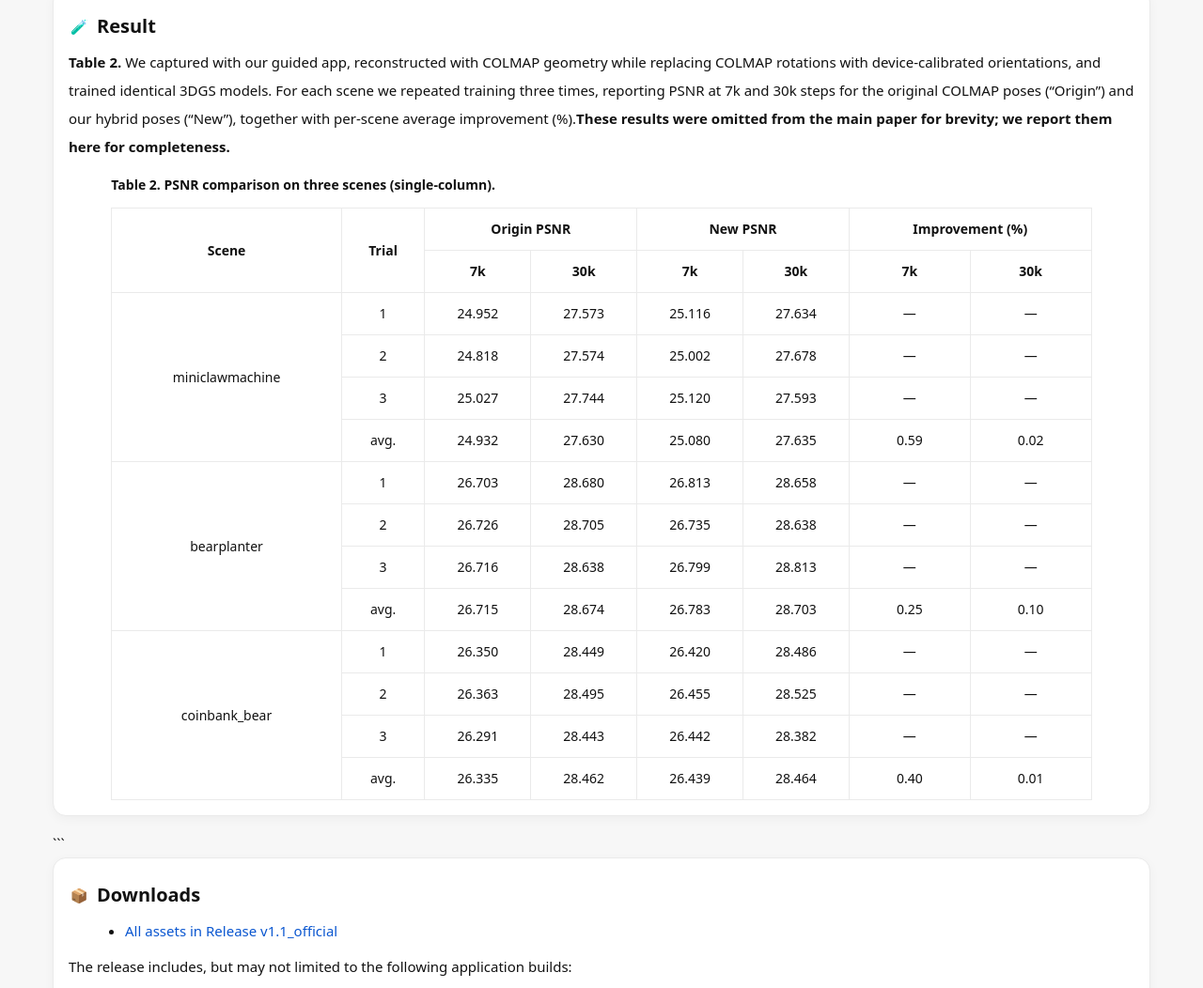
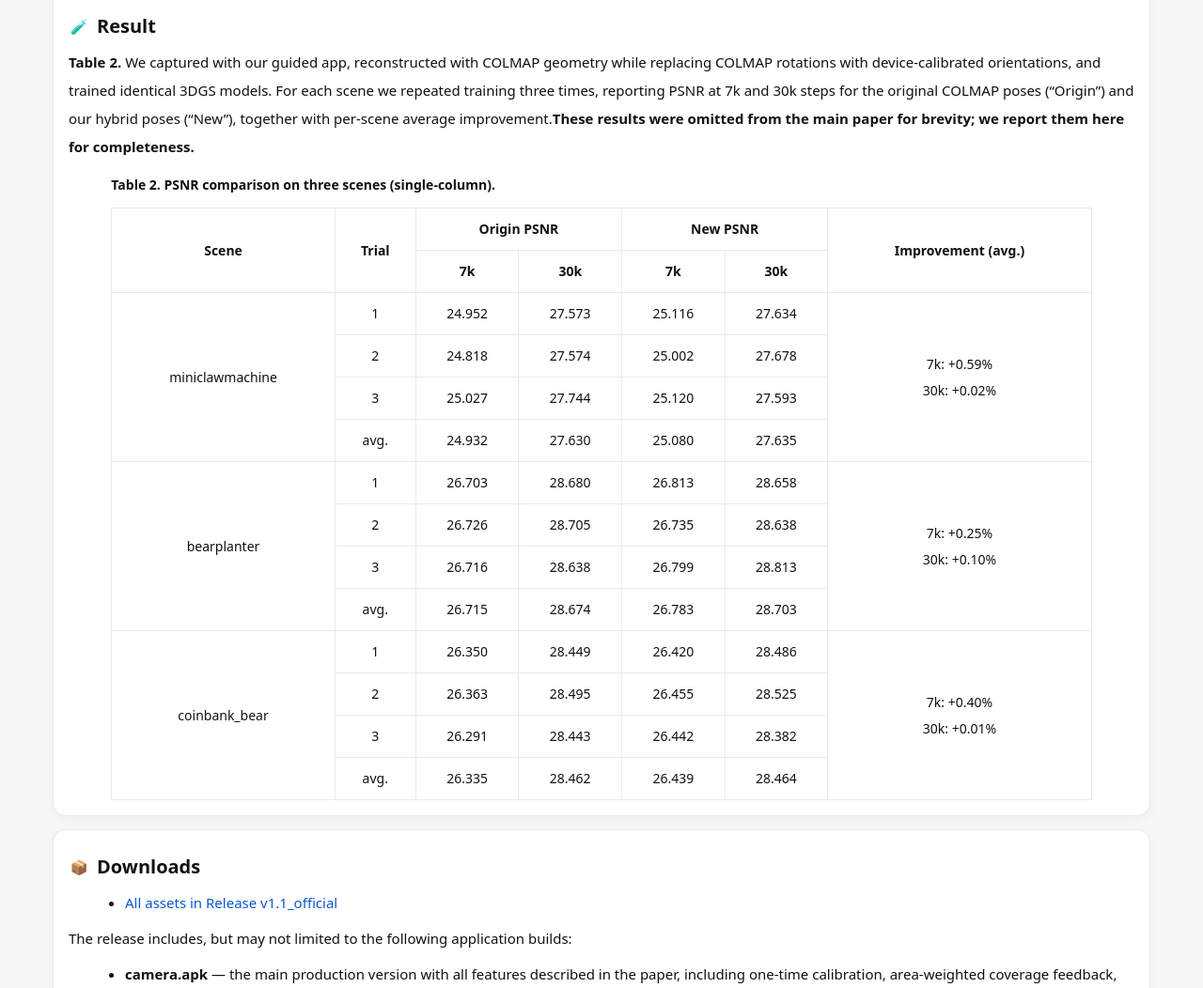
Before and after one commit to zyz-nwpu/An-Object-Centered-Data-Acquisition-Method-for-3D-Gaussian-Splatting-using-Mobile-Phone, a plain HTML site: page docs/index.html in a window 1280 px wide. Shown: the part 4458-5510 px from the top of the page at 94% size. Drawn offline with Linux system fonts and the light colour scheme.

Commit message:
Update index.html

````diff
--- a/docs/index.html
+++ b/docs/index.html
@@ -329,12 +329,12 @@
   </div>
 </section>
 
-<!-- ===== TABLE 2: COLMAP full poses vs. COLMAP centers + device orientations ===== -->
+<!-- ===== TABLE 2: COLMAP full poses vs. COLMAP centers + device orientations (merged Improvement cell) ===== -->
 <section class="card" style="margin-top:20px;">
   <div class="hrow"><span class="hicon">🧪</span><div class="htxt">Result</div></div>
   <p>
     <strong>Table&nbsp;2.</strong> We captured with our guided app, reconstructed with COLMAP geometry while replacing COLMAP rotations with device-calibrated orientations, and trained identical 3DGS models.
-    For each scene we repeated training three times, reporting PSNR at 7k and 30k steps for the original COLMAP poses (“Origin”) and our hybrid poses (“New”), together with per-scene average improvement (%).<strong>These results were omitted from the main paper for brevity; we report them here for completeness.</strong>
+    For each scene we repeated training three times, reporting PSNR at 7k and 30k steps for the original COLMAP poses (“Origin”) and our hybrid poses (“New”), together with per-scene average improvement.<strong>These results were omitted from the main paper for brevity; we report them here for completeness.</strong>
   </p>
 
   <div style="max-width:92%; margin:0 auto; overflow-x:auto;">
@@ -348,11 +348,9 @@
           <th rowspan="2" style="border:1px solid var(--line); padding:8px; text-align:center; vertical-align:middle;">Trial</th>
           <th colspan="2" style="border:1px solid var(--line); padding:8px; text-align:center;">Origin PSNR</th>
           <th colspan="2" style="border:1px solid var(--line); padding:8px; text-align:center;">New PSNR</th>
-          <th colspan="2" style="border:1px solid var(--line); padding:8px; text-align:center;">Improvement (%)</th>
+          <th rowspan="2" style="border:1px solid var(--line); padding:8px; text-align:center; vertical-align:middle;">Improvement (avg.)</th>
         </tr>
         <tr>
-          <th style="border:1px solid var(--line); padding:8px; text-align:center;">7k</th>
-          <th style="border:1px solid var(--line); padding:8px; text-align:center;">30k</th>
           <th style="border:1px solid var(--line); padding:8px; text-align:center;">7k</th>
           <th style="border:1px solid var(--line); padding:8px; text-align:center;">30k</th>
           <th style="border:1px solid var(--line); padding:8px; text-align:center;">7k</th>
@@ -361,102 +359,110 @@
       </thead>
       <tbody>
         <!-- ===== miniclawmachine ===== -->
-        <tr><td rowspan="4" style="border:1px solid var(--line); padding:8px; text-align:center;">miniclawmachine</td>
+        <tr>
+          <td rowspan="4" style="border:1px solid var(--line); padding:8px; text-align:center;">miniclawmachine</td>
           <td style="border:1px solid var(--line); padding:8px; text-align:center;">1</td>
           <td style="border:1px solid var(--line); padding:8px; text-align:center;">24.952</td>
           <td style="border:1px solid var(--line); padding:8px; text-align:center;">27.573</td>
           <td style="border:1px solid var(--line); padding:8px; text-align:center;">25.116</td>
           <td style="border:1px solid var(--line); padding:8px; text-align:center;">27.634</td>
-            <td style="border:1px solid var(--line); padding:8px; text-align:center;">—</td>
-            <td style="border:1px solid var(--line); padding:8px; text-align:center;">—</td></tr>
-        <tr><td style="border:1px solid var(--line); padding:8px; text-align:center;">2</td>
+          <td rowspan="4" style="border:1px solid var(--line); padding:8px; text-align:center; white-space:nowrap;">
+            7k: +0.59%<br>30k: +0.02%
+          </td>
+        </tr>
+        <tr>
+          <td style="border:1px solid var(--line); padding:8px; text-align:center;">2</td>
           <td style="border:1px solid var(--line); padding:8px; text-align:center;">24.818</td>
           <td style="border:1px solid var(--line); padding:8px; text-align:center;">27.574</td>
           <td style="border:1px solid var(--line); padding:8px; text-align:center;">25.002</td>
           <td style="border:1px solid var(--line); padding:8px; text-align:center;">27.678</td>
-            <td style="border:1px solid var(--line); padding:8px; text-align:center;">—</td>
-            <td style="border:1px solid var(--line); padding:8px; text-align:center;">—</td></tr>
-        <tr><td style="border:1px solid var(--line); padding:8px; text-align:center;">3</td>
+        </tr>
+        <tr>
+          <td style="border:1px solid var(--line); padding:8px; text-align:center;">3</td>
           <td style="border:1px solid var(--line); padding:8px; text-align:center;">25.027</td>
           <td style="border:1px solid var(--line); padding:8px; text-align:center;">27.744</td>
           <td style="border:1px solid var(--line); padding:8px; text-align:center;">25.120</td>
           <td style="border:1px solid var(--line); padding:8px; text-align:center;">27.593</td>
-            <td style="border:1px solid var(--line); padding:8px; text-align:center;">—</td>
-            <td style="border:1px solid var(--line); padding:8px; text-align:center;">—</td></tr>
-        <tr><td style="border:1px solid var(--line); padding:8px; text-align:center;">avg.</td>
+        </tr>
+        <tr>
+          <td style="border:1px solid var(--line); padding:8px; text-align:center;">avg.</td>
           <td style="border:1px solid var(--line); padding:8px; text-align:center;">24.932</td>
           <td style="border:1px solid var(--line); padding:8px; text-align:center;">27.630</td>
           <td style="border:1px solid var(--line); padding:8px; text-align:center;">25.080</td>
           <td style="border:1px solid var(--line); padding:8px; text-align:center;">27.635</td>
-            <td style="border:1px solid var(--line); padding:8px; text-align:center;">0.59</td>
-            <td style="border:1px solid var(--line); padding:8px; text-align:center;">0.02</td></tr>
+        </tr>
 
         <!-- ===== bearplanter ===== -->
-        <tr><td rowspan="4" style="border:1px solid var(--line); padding:8px; text-align:center;">bearplanter</td>
+        <tr>
+          <td rowspan="4" style="border:1px solid var(--line); padding:8px; text-align:center;">bearplanter</td>
           <td style="border:1px solid var(--line); padding:8px; text-align:center;">1</td>
           <td style="border:1px solid var(--line); padding:8px; text-align:center;">26.703</td>
           <td style="border:1px solid var(--line); padding:8px; text-align:center;">28.680</td>
           <td style="border:1px solid var(--line); padding:8px; text-align:center;">26.813</td>
           <td style="border:1px solid var(--line); padding:8px; text-align:center;">28.658</td>
-            <td style="border:1px solid var(--line); padding:8px; text-align:center;">—</td>
-            <td style="border:1px solid var(--line); padding:8px; text-align:center;">—</td></tr>
-        <tr><td style="border:1px solid var(--line); padding:8px; text-align:center;">2</td>
+          <td rowspan="4" style="border:1px solid var(--line); padding:8px; text-align:center; white-space:nowrap;">
+            7k: +0.25%<br>30k: +0.10%
+          </td>
+        </tr>
+        <tr>
+          <td style="border:1px solid var(--line); padding:8px; text-align:center;">2</td>
           <td style="border:1px solid var(--line); padding:8px; text-align:center;">26.726</td>
           <td style="border:1px solid var(--line); padding:8px; text-align:center;">28.705</td>
           <td style="border:1px solid var(--line); padding:8px; text-align:center;">26.735</td>
           <td style="border:1px solid var(--line); padding:8px; text-align:center;">28.638</td>
-            <td style="border:1px solid var(--line); padding:8px; text-align:center;">—</td>
-            <td style="border:1px solid var(--line); padding:8px; text-align:center;">—</td></tr>
-        <tr><td style="border:1px solid var(--line); padding:8px; text-align:center;">3</td>
+        </tr>
+        <tr>
+          <td style="border:1px solid var(--line); padding:8px; text-align:center;">3</td>
           <td style="border:1px solid var(--line); padding:8px; text-align:center;">26.716</td>
           <td style="border:1px solid var(--line); padding:8px; text-align:center;">28.638</td>
           <td style="border:1px solid var(--line); padding:8px; text-align:center;">26.799</td>
           <td style="border:1px solid var(--line); padding:8px; text-align:center;">28.813</td>
-            <td style="border:1px solid var(--line); padding:8px; text-align:center;">—</td>
-            <td style="border:1px solid var(--line); padding:8px; text-align:center;">—</td></tr>
-        <tr><td style="border:1px solid var(--line); padding:8px; text-align:center;">avg.</td>
+        </tr>
+        <tr>
+          <td style="border:1px solid var(--line); padding:8px; text-align:center;">avg.</td>
           <td style="border:1px solid var(--line); padding:8px; text-align:center;">26.715</td>
           <td style="border:1px solid var(--line); padding:8px; text-align:center;">28.674</td>
           <td style="border:1px solid var(--line); padding:8px; text-align:center;">26.783</td>
           <td style="border:1px solid var(--line); padding:8px; text-align:center;">28.703</td>
-            <td style="border:1px solid var(--line); padding:8px; text-align:center;">0.25</td>
-            <td style="border:1px solid var(--line); padding:8px; text-align:center;">0.10</td></tr>
+        </tr>
 
         <!-- ===== coinbank_bear ===== -->
-        <tr><td rowspan="4" style="border:1px solid var(--line); padding:8px; text-align:center;">coinbank_bear</td>
+        <tr>
+          <td rowspan="4" style="border:1px solid var(--line); padding:8px; text-align:center;">coinbank_bear</td>
           <td style="border:1px solid var(--line); padding:8px; text-align:center;">1</td>
           <td style="border:1px solid var(--line); padding:8px; text-align:center;">26.350</td>
           <td style="border:1px solid var(--line); padding:8px; text-align:center;">28.449</td>
           <td style="border:1px solid var(--line); padding:8px; text-align:center;">26.420</td>
           <td style="border:1px solid var(--line); padding:8px; text-align:center;">28.486</td>
-            <td style="border:1px solid var(--line); padding:8px; text-align:center;">—</td>
-            <td style="border:1px solid var(--line); padding:8px; text-align:center;">—</td></tr>
-        <tr><td style="border:1px solid var(--line); padding:8px; text-align:center;">2</td>
+          <td rowspan="4" style="border:1px solid var(--line); padding:8px; text-align:center; white-space:nowrap;">
+            7k: +0.40%<br>30k: +0.01%
+          </td>
+        </tr>
+        <tr>
+          <td style="border:1px solid var(--line); padding:8px; text-align:center;">2</td>
           <td style="border:1px solid var(--line); padding:8px; text-align:center;">26.363</td>
           <td style="border:1px solid var(--line); padding:8px; text-align:center;">28.495</td>
           <td style="border:1px solid var(--line); padding:8px; text-align:center;">26.455</td>
           <td style="border:1px solid var(--line); padding:8px; text-align:center;">28.525</td>
-            <td style="border:1px solid var(--line); padding:8px; text-align:center;">—</td>
-            <td style="border:1px solid var(--line); padding:8px; text-align:center;">—</td></tr>
-        <tr><td style="border:1px solid var(--line); padding:8px; text-align:center;">3</td>
+        </tr>
+        <tr>
+          <td style="border:1px solid var(--line); padding:8px; text-align:center;">3</td>
           <td style="border:1px solid var(--line); padding:8px; text-align:center;">26.291</td>
           <td style="border:1px solid var(--line); padding:8px; text-align:center;">28.443</td>
           <td style="border:1px solid var(--line); padding:8px; text-align:center;">26.442</td>
           <td style="border:1px solid var(--line); padding:8px; text-align:center;">28.382</td>
-            <td style="border:1px solid var(--line); padding:8px; text-align:center;">—</td>
-            <td style="border:1px solid var(--line); padding:8px; text-align:center;">—</td></tr>
-        <tr><td style="border:1px solid var(--line); padding:8px; text-align:center;">avg.</td>
+        </tr>
+        <tr>
+          <td style="border:1px solid var(--line); padding:8px; text-align:center;">avg.</td>
           <td style="border:1px solid var(--line); padding:8px; text-align:center;">26.335</td>
           <td style="border:1px solid var(--line); padding:8px; text-align:center;">28.462</td>
           <td style="border:1px solid var(--line); padding:8px; text-align:center;">26.439</td>
           <td style="border:1px solid var(--line); padding:8px; text-align:center;">28.464</td>
-            <td style="border:1px solid var(--line); padding:8px; text-align:center;">0.40</td>
-            <td style="border:1px solid var(--line); padding:8px; text-align:center;">0.01</td></tr>
+        </tr>
       </tbody>
     </table>
   </div>
 </section>
-```
 
 
     <section class="card">
````
Lines whose indentation alone changed are shown as unchanged.
